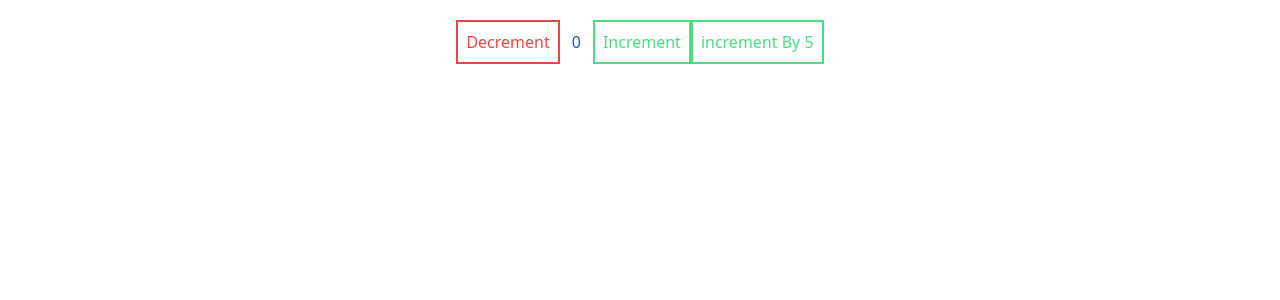
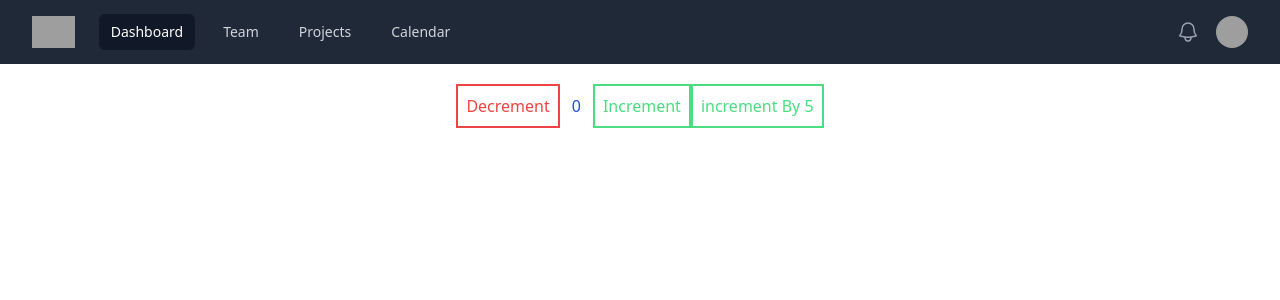
Before and after one commit to nmsubho/assignment_5, a React (Vite) app: page / in a window 1280 px wide. Shown: the top 300 px of the page. Built offline with nearby package versions, Linux system fonts and the light colour scheme; grey boxes are pictures that could not be loaded.

Commit message:
added header

```diff
--- a/package.json
+++ b/package.json
@@ -10,6 +10,8 @@
     "preview": "vite preview"
   },
   "dependencies": {
+    "@headlessui/react": "^1.7.15",
+    "@heroicons/react": "^2.0.18",
     "@reduxjs/toolkit": "^1.9.5",
     "react": "^18.2.0",
     "react-dom": "^18.2.0",
--- a/src/App.tsx
+++ b/src/App.tsx
@@ -1,3 +1,4 @@
+import NavBar from "./components/ui/NavBar";
 import {
   decrement,
   increment,
@@ -11,6 +12,7 @@ function App() {
 
   return (
     <div>
+      <NavBar />
       <div className="flex justify-center items-center mt-5">
         <button
           className="border-2 p-2 border-red-500 text-red-500"
--- /dev/null
+++ b/src/components/ui/NavBar.tsx
@@ -0,0 +1,163 @@
+import { Fragment } from "react";
+import { Disclosure, Menu, Transition } from "@headlessui/react";
+import { Bars3Icon, BellIcon, XMarkIcon } from "@heroicons/react/24/outline";
+
+const navigation = [
+  { name: "Dashboard", href: "#", current: true },
+  { name: "Team", href: "#", current: false },
+  { name: "Projects", href: "#", current: false },
+  { name: "Calendar", href: "#", current: false },
+];
+
+function classNames(...classes: string[]) {
+  return classes.filter(Boolean).join(" ");
+}
+
+export default function NavBar() {
+  return (
+    <Disclosure as="nav" className="bg-gray-800">
+      {({ open }) => (
+        <>
+          <div className="mx-auto max-w-7xl px-2 sm:px-6 lg:px-8">
+            <div className="relative flex h-16 items-center justify-between">
+              <div className="absolute inset-y-0 left-0 flex items-center sm:hidden">
+                {/* Mobile menu button*/}
+                <Disclosure.Button className="inline-flex items-center justify-center rounded-md p-2 text-gray-400 hover:bg-gray-700 hover:text-white focus:outline-none focus:ring-2 focus:ring-inset focus:ring-white">
+                  <span className="sr-only">Open main menu</span>
+                  {open ? (
+                    <XMarkIcon className="block h-6 w-6" aria-hidden="true" />
+                  ) : (
+                    <Bars3Icon className="block h-6 w-6" aria-hidden="true" />
+                  )}
+                </Disclosure.Button>
+              </div>
+              <div className="flex flex-1 items-center justify-center sm:items-stretch sm:justify-start">
+                <div className="flex flex-shrink-0 items-center">
+                  <img
+                    className="h-8 w-auto"
+                    src="https://tailwindui.com/img/logos/mark.svg?color=indigo&shade=500"
+                    alt="Your Company"
+                  />
+                </div>
+                <div className="hidden sm:ml-6 sm:block">
+                  <div className="flex space-x-4">
+                    {navigation.map((item) => (
+                      <a
+                        key={item.name}
+                        href={item.href}
+                        className={classNames(
+                          item.current
+                            ? "bg-gray-900 text-white"
+                            : "text-gray-300 hover:bg-gray-700 hover:text-white",
+                          "rounded-md px-3 py-2 text-sm font-medium"
+                        )}
+                        aria-current={item.current ? "page" : undefined}
+                      >
+                        {item.name}
+                      </a>
+                    ))}
+                  </div>
+                </div>
+              </div>
+              <div className="absolute inset-y-0 right-0 flex items-center pr-2 sm:static sm:inset-auto sm:ml-6 sm:pr-0">
+                <button
+                  type="button"
+                  className="rounded-full bg-gray-800 p-1 text-gray-400 hover:text-white focus:outline-none focus:ring-2 focus:ring-white focus:ring-offset-2 focus:ring-offset-gray-800"
+                >
+                  <span className="sr-only">View notifications</span>
+                  <BellIcon className="h-6 w-6" aria-hidden="true" />
+                </button>
+
+                {/* Profile dropdown */}
+                <Menu as="div" className="relative ml-3">
+                  <div>
+                    <Menu.Button className="flex rounded-full bg-gray-800 text-sm focus:outline-none focus:ring-2 focus:ring-white focus:ring-offset-2 focus:ring-offset-gray-800">
+                      <span className="sr-only">Open user menu</span>
+                      <img
+                        className="h-8 w-8 rounded-full"
+                        src="https://images.unsplash.com/photo-1472099645785-5658abf4ff4e?ixlib=rb-1.2.1&ixid=eyJhcHBfaWQiOjEyMDd9&auto=format&fit=facearea&facepad=2&w=256&h=256&q=80"
+                        alt=""
+                      />
+                    </Menu.Button>
+                  </div>
+                  <Transition
+                    as={Fragment}
+                    enter="transition ease-out duration-100"
+                    enterFrom="transform opacity-0 scale-95"
+                    enterTo="transform opacity-100 scale-100"
+                    leave="transition ease-in duration-75"
+                    leaveFrom="transform opacity-100 scale-100"
+                    leaveTo="transform opacity-0 scale-95"
+                  >
+                    <Menu.Items className="absolute right-0 z-10 mt-2 w-48 origin-top-right rounded-md bg-white py-1 shadow-lg ring-1 ring-black ring-opacity-5 focus:outline-none">
+                      <Menu.Item>
+                        {({ active }) => (
+                          <a
+                            href="#"
+                            className={classNames(
+                              active ? "bg-gray-100" : "",
+                              "block px-4 py-2 text-sm text-gray-700"
+                            )}
+                          >
+                            Your Profile
+                          </a>
+                        )}
+                      </Menu.Item>
+                      <Menu.Item>
+                        {({ active }) => (
+                          <a
+                            href="#"
+                            className={classNames(
+                              active ? "bg-gray-100" : "",
+                              "block px-4 py-2 text-sm text-gray-700"
+                            )}
+                          >
+                            Settings
+                          </a>
+                        )}
+                      </Menu.Item>
+                      <Menu.Item>
+                        {({ active }) => (
+                          <a
+                            href="#"
+                            className={classNames(
+                              active ? "bg-gray-100" : "",
+                              "block px-4 py-2 text-sm text-gray-700"
+                            )}
+                          >
+                            Sign out
+                          </a>
+                        )}
+                      </Menu.Item>
+                    </Menu.Items>
+                  </Transition>
+                </Menu>
+              </div>
+            </div>
+          </div>
+
+          <Disclosure.Panel className="sm:hidden">
+            <div className="space-y-1 px-2 pb-3 pt-2">
+              {navigation.map((item) => (
+                <Disclosure.Button
+                  key={item.name}
+                  as="a"
+                  href={item.href}
+                  className={classNames(
+                    item.current
+                      ? "bg-gray-900 text-white"
+                      : "text-gray-300 hover:bg-gray-700 hover:text-white",
+                    "block rounded-md px-3 py-2 text-base font-medium"
+                  )}
+                  aria-current={item.current ? "page" : undefined}
+                >
+                  {item.name}
+                </Disclosure.Button>
+              ))}
+            </div>
+          </Disclosure.Panel>
+        </>
+      )}
+    </Disclosure>
+  );
+}
```
Also changed, not shown: 1 other file (tests, documents, lock files or other folders).
